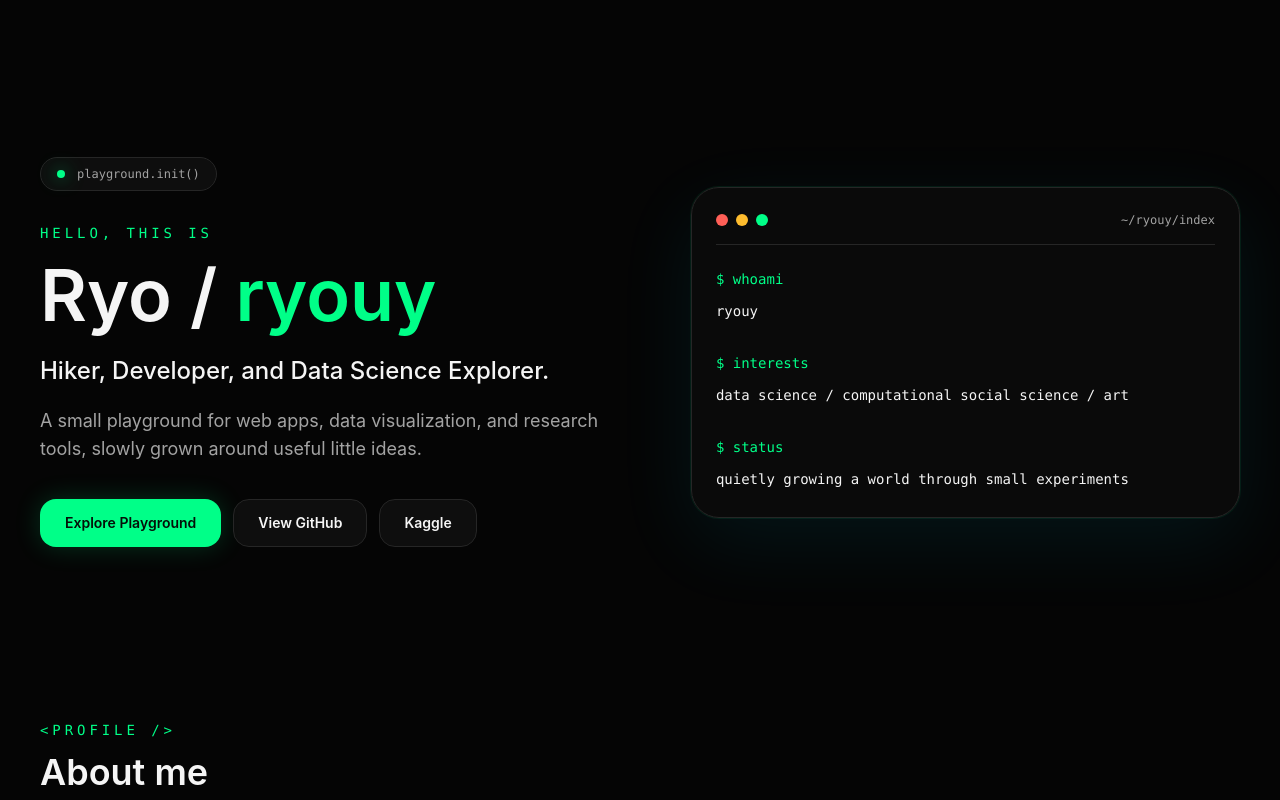
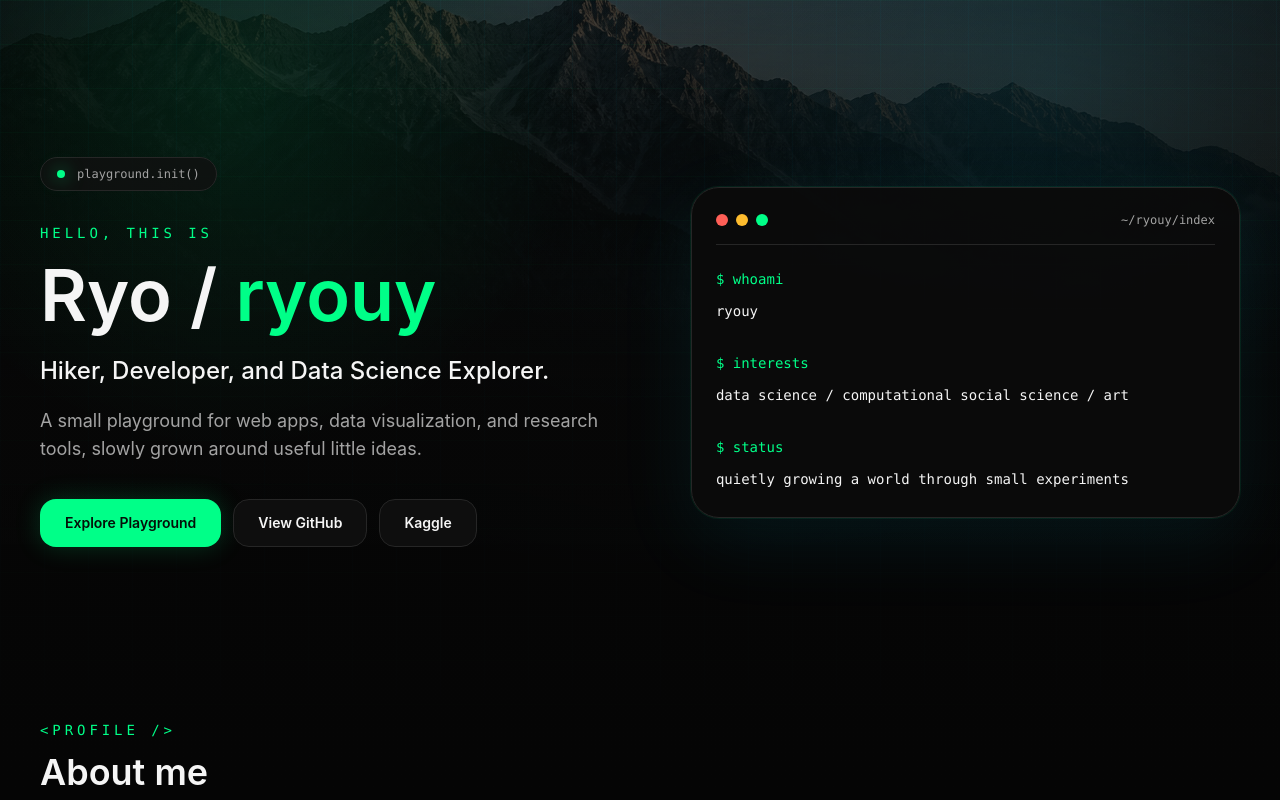
Before and after one commit to ryouy/profile, a Next.js app: page / in a window 1280 px wide. Shown: the top 800 px of the page. Built offline with nearby package versions, Linux system fonts and the light colour scheme.

Commit message:
Fix hero background layer

```diff
--- a/src/app/page.tsx
+++ b/src/app/page.tsx
@@ -5,11 +5,11 @@ import { Projects } from "../components/Projects";
 export default function Home() {
   return (
     <main className="relative min-h-screen overflow-hidden bg-background text-text">
-      <div className="fixed inset-x-0 top-0 -z-10 h-[38rem] bg-[url('/images/mountain-hero.png')] bg-cover bg-center opacity-55" />
-      <div className="fixed inset-x-0 top-0 -z-10 h-[42rem] bg-[linear-gradient(180deg,rgba(5,5,5,0.12)_0%,rgba(5,5,5,0.45)_42%,#050505_100%),linear-gradient(90deg,rgba(5,5,5,0.82)_0%,rgba(5,5,5,0.38)_48%,rgba(5,5,5,0.72)_100%)]" />
-      <div className="fixed inset-0 -z-10 bg-[linear-gradient(rgba(0,255,136,0.035)_1px,transparent_1px),linear-gradient(90deg,rgba(0,212,255,0.03)_1px,transparent_1px)] bg-[size:44px_44px]" />
-      <div className="fixed inset-0 -z-10 bg-[radial-gradient(circle_at_18%_12%,rgba(0,255,136,0.10),transparent_28%),radial-gradient(circle_at_82%_10%,rgba(0,212,255,0.08),transparent_28%),linear-gradient(180deg,rgba(5,5,5,0.12)_0%,#080808_48%,#050505_100%)]" />
-      <div className="mx-auto w-full max-w-7xl px-5 py-8 sm:px-8 lg:px-10">
+      <div className="fixed inset-x-0 top-0 z-0 h-[38rem] bg-[url('/images/mountain-hero.png')] bg-cover bg-center opacity-60" />
+      <div className="fixed inset-x-0 top-0 z-0 h-[42rem] bg-[linear-gradient(180deg,rgba(5,5,5,0.10)_0%,rgba(5,5,5,0.42)_42%,#050505_100%),linear-gradient(90deg,rgba(5,5,5,0.78)_0%,rgba(5,5,5,0.32)_48%,rgba(5,5,5,0.70)_100%)]" />
+      <div className="fixed inset-0 z-0 bg-[linear-gradient(rgba(0,255,136,0.035)_1px,transparent_1px),linear-gradient(90deg,rgba(0,212,255,0.03)_1px,transparent_1px)] bg-[size:44px_44px]" />
+      <div className="fixed inset-0 z-0 bg-[radial-gradient(circle_at_18%_12%,rgba(0,255,136,0.10),transparent_28%),radial-gradient(circle_at_82%_10%,rgba(0,212,255,0.08),transparent_28%),linear-gradient(180deg,rgba(5,5,5,0.04)_0%,rgba(8,8,8,0.68)_48%,#050505_100%)]" />
+      <div className="relative z-10 mx-auto w-full max-w-7xl px-5 py-8 sm:px-8 lg:px-10">
         <Hero />
         <Profile />
         <Projects />
```
